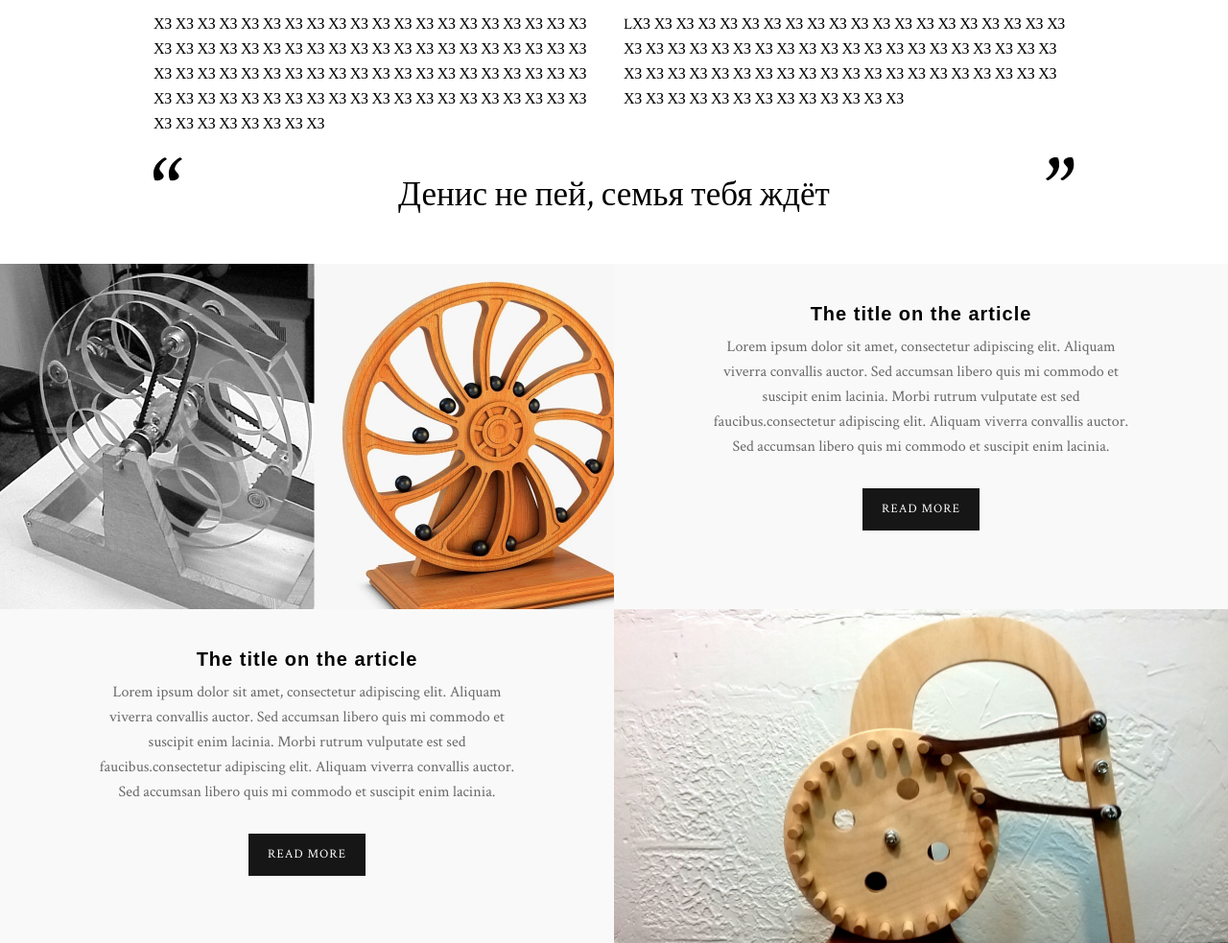
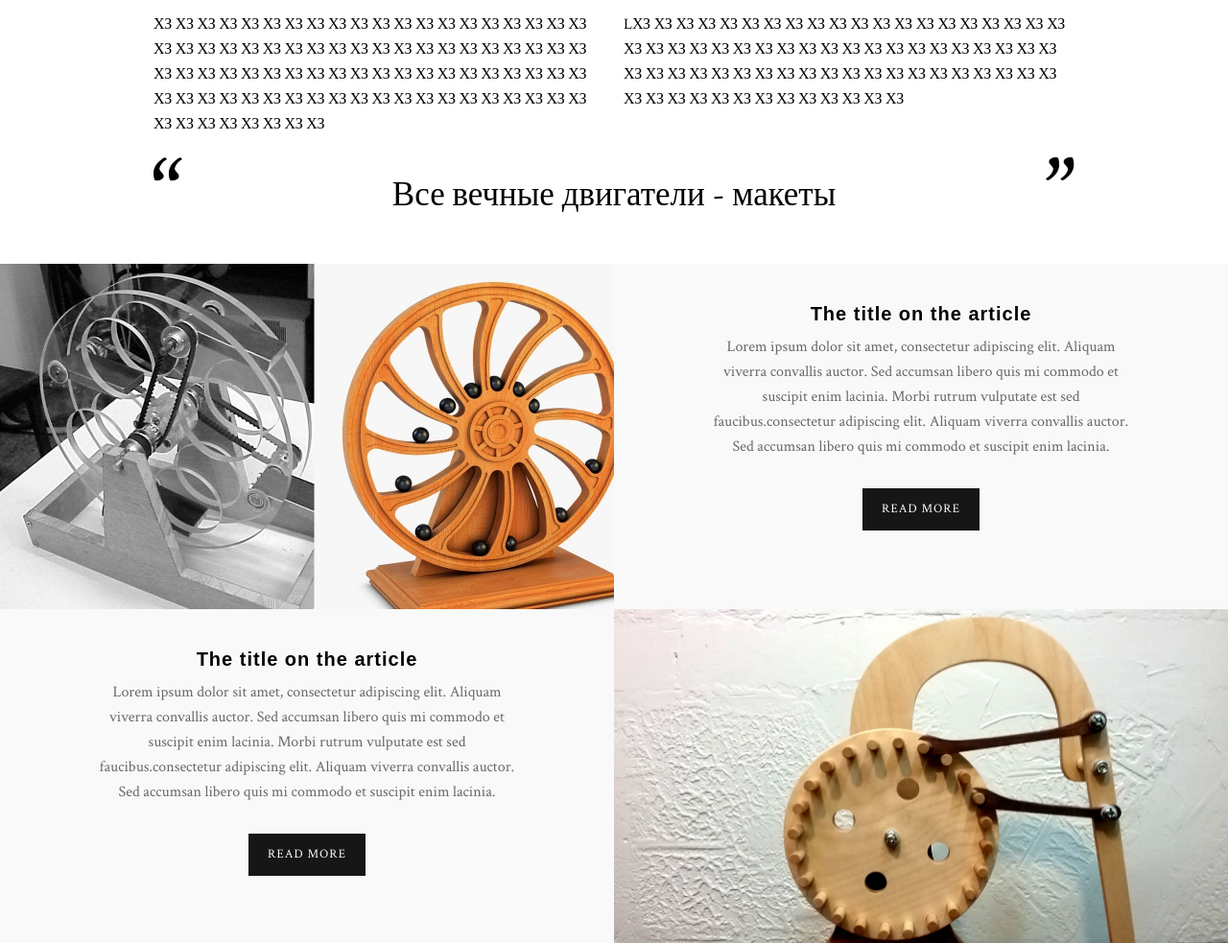
Before and after one commit to ishunivers/ishunivers.github.io, a plain HTML site: page index.html in a window 1280 px wide. Shown: the part 1236-2219 px from the top of the page at 96% size. Drawn offline with nearby package versions, Linux system fonts and the light colour scheme.

Commit message:
Add files via upload

```diff
--- a/index.html
+++ b/index.html
@@ -127,7 +127,7 @@
 									</div>
 								</div>
 								<div class="row">
-									<blockquote><p>Денис не пей, семья тебя ждёт</p></blockquote>
+									<blockquote><p>Все вечные двигатели - макеты</p></blockquote>
 								</div>
 							</div>
 						</div>
```
